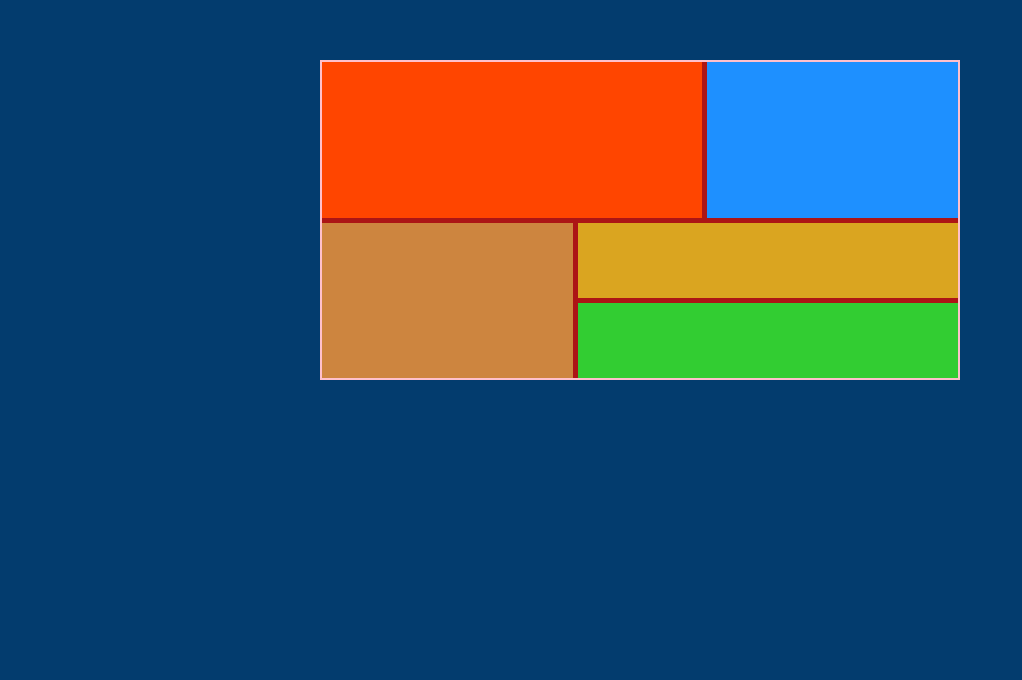
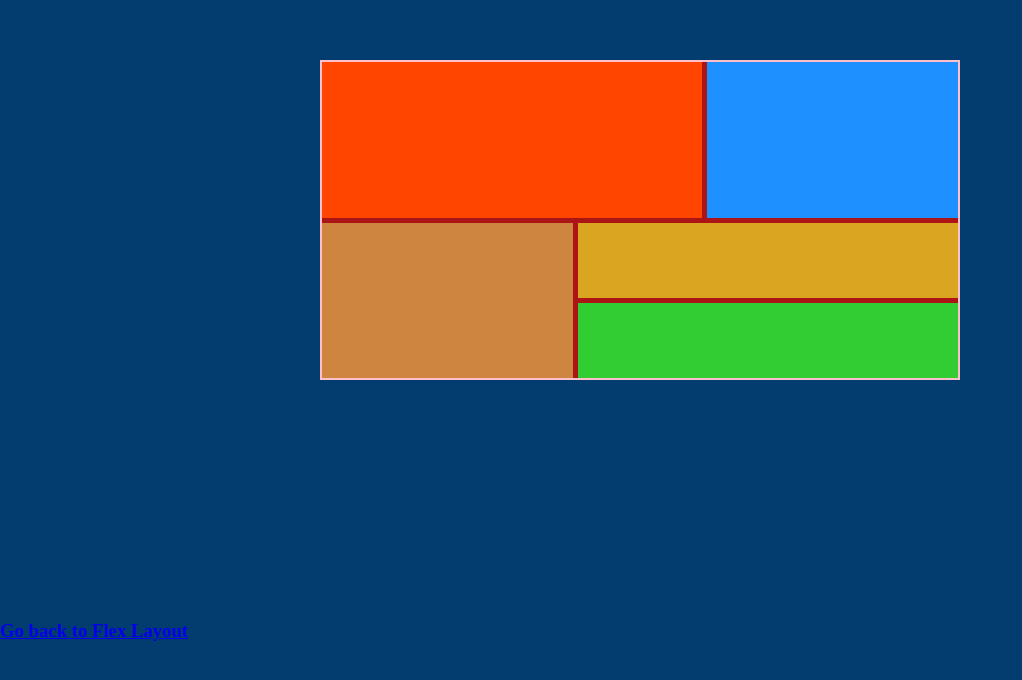
Before and after one commit to Eniola-Bakare/ZuriTasks--Layout, a plain HTML site: page grid.html in a window 1280 px wide. Shown: the part 180-860 px from the top of the page, without its empty margins (0-1022 px from the left). Drawn offline with Linux system fonts and the light colour scheme.

Commit message:
Update grid.html

```diff
--- a/grid.html
+++ b/grid.html
@@ -15,5 +15,6 @@
         <div class="grid four"></div>
         <div class="grid five"></div>
     </div>
+    	<h3 class="linkToHtml"><a href="index.html"> Go back to Flex Layout</a></h3>
 </body>
 </html>
```
